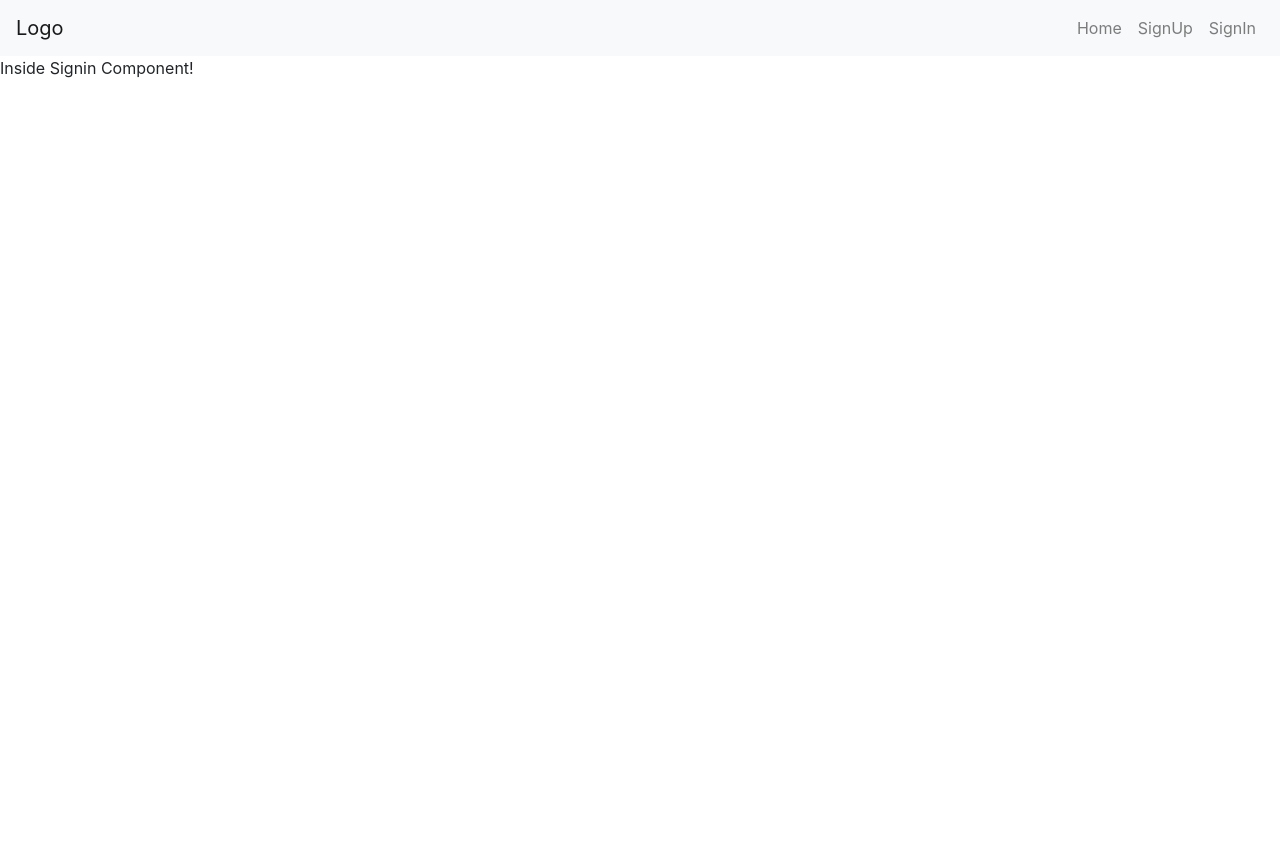
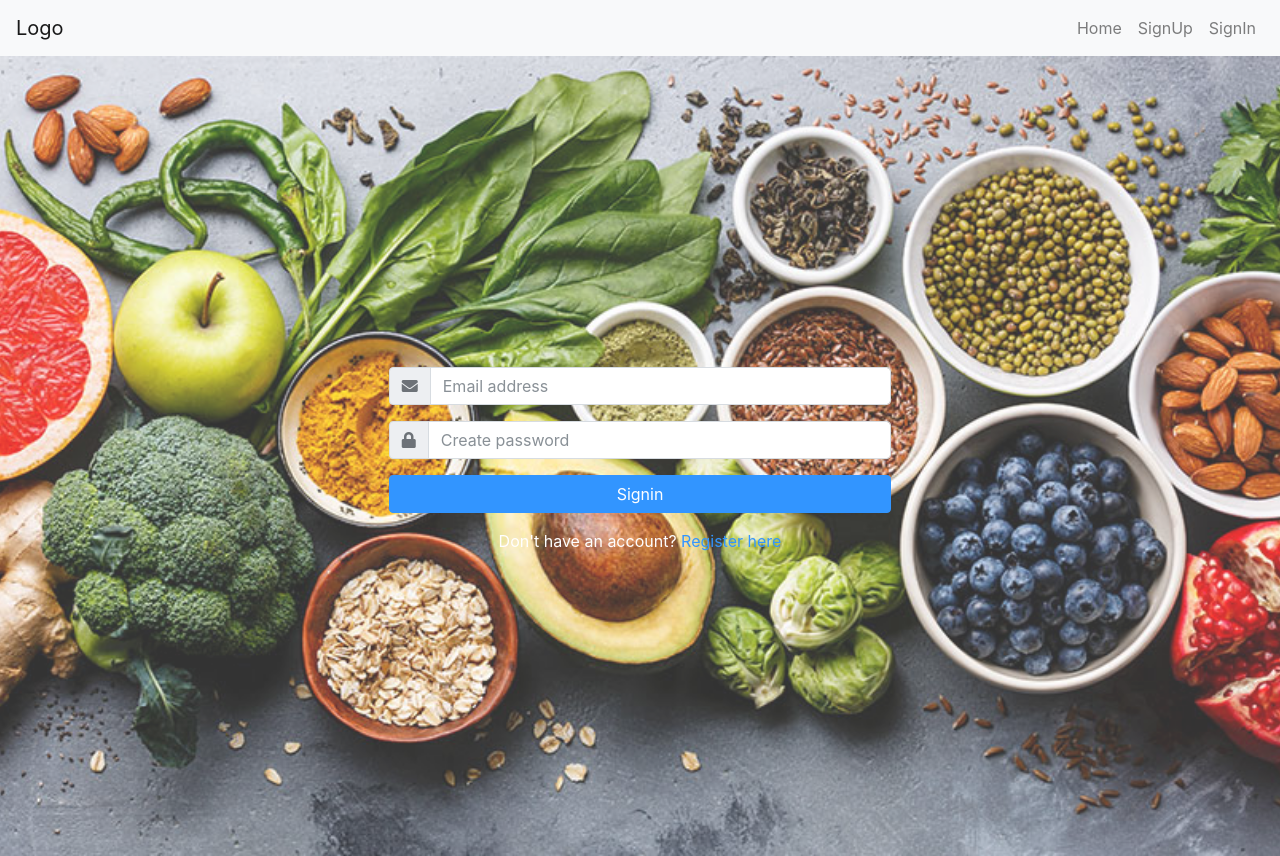
Before and after one commit to sakiib/CSE499-MERN, a React (Create React App) app in the folder client/: page /signin in a window 1280 px wide. Before the commit the page ends 800 px from the top, so only its background shows below. Built offline with nearby package versions, Linux system fonts and the light colour scheme.

Commit message:
commit after 16th vid

```diff
--- a/client/src/components/App.css
+++ b/client/src/components/App.css
@@ -5,3 +5,11 @@
     background-position: center;
     opacity: 0.8;
 }
+
+.signin-container {
+    background-image: url('img-signin-bkg.jpg');
+    background-size: cover;
+    background-repeat: no-repeat;
+    background-position: center;
+    opacity: 0.8;
+}
--- a/client/src/components/Signin.js
+++ b/client/src/components/Signin.js
@@ -1,8 +1,80 @@
-import React from 'react';
+import React, { useState } from 'react';
+import { Link } from 'react-router-dom';
+import { showErrorMsg } from '../helpers/message';
+import { showLoading } from '../helpers/loading';
 
 const Signin = () => {
+    const[formData, setFormData] = useState({
+        email: '',
+        password: '',
+        errorMsg: false,
+        loading: false,
+        redirectToDashboard: false,
+    });
+    const {
+        email,
+        password,
+        errorMsg,
+        loading,
+        redirectToDashboard,
+    } = formData;
+
+    const handleChange = (evt) => {
+        setFormData({
+            ...formData,
+            [evt.target.name]: evt.target.value,
+            errorMsg: '',
+        });
+    };
+
+    const handleSubmit = (evt) => {
+        evt.preventDefault();
+
+    };
+
+    const showSigninForm = () => (
+        <form className='signup-form' onSubmit={handleSubmit} noValidate>
+            {/* email field */}
+            <div className='form-group input-group'>
+                <div className='input-group-prepend'>
+                    <span className='input-group-text'>
+                        <i className='fa fa-envelope'></i>
+                    </span>
+                </div>
+                <input name='email' value={ email } className='form-control' placeholder='Email address' type='email'  onChange={handleChange} />
+            </div>
+            {/* password field */}
+            <div className='form-group input-group'>
+                <div className='input-group-prepend'>
+                    <span className='input-group-text'>
+                        <i className='fa fa-lock'></i>
+                    </span>
+                </div>
+                <input name='password' value={ password } className='form-control' placeholder='Create password' type='password'  onChange={handleChange} />
+            </div>
+
+            {/* signip button */}
+            <div className='form-group'>
+                <button type='submit' className='btn btn-primary btn-block'> Signin </button>
+            </div>
+            {/* Already have an account? */}
+            <p className='text-center text-white'>
+                Don't have an account?
+                <Link to='/signup'> Register here </Link>
+            </p>
+        </form>
+    );
+
     return (
-        <p>Inside Signin Component!</p>
+        <div className='signin-container'>
+            <div className='row px-3 vh-100'>
+                <div className='col-md-5 mx-auto align-self-center'>
+                { errorMsg && showErrorMsg(errorMsg) }
+                <div className='text-center pb-4'> { loading && showLoading() } </div>
+                { showSigninForm() }
+                </div>
+            </div>
+        </div>
     );
 };
 
--- a/client/src/components/Signup.js
+++ b/client/src/components/Signup.js
@@ -39,7 +39,6 @@ const Signup = () => {
 
     const handleSubmit = (evt) => {
         evt.preventDefault();
-        console.log('in handleSubmit of signup.js');
         // npm validator
         if (isEmpty(username) || isEmpty(email) || isEmpty(password) || isEmpty(password2)) {
             console.log('something empty');
```
Also changed, not shown: client/src/components/img-signin-bkg.jpg (added).
